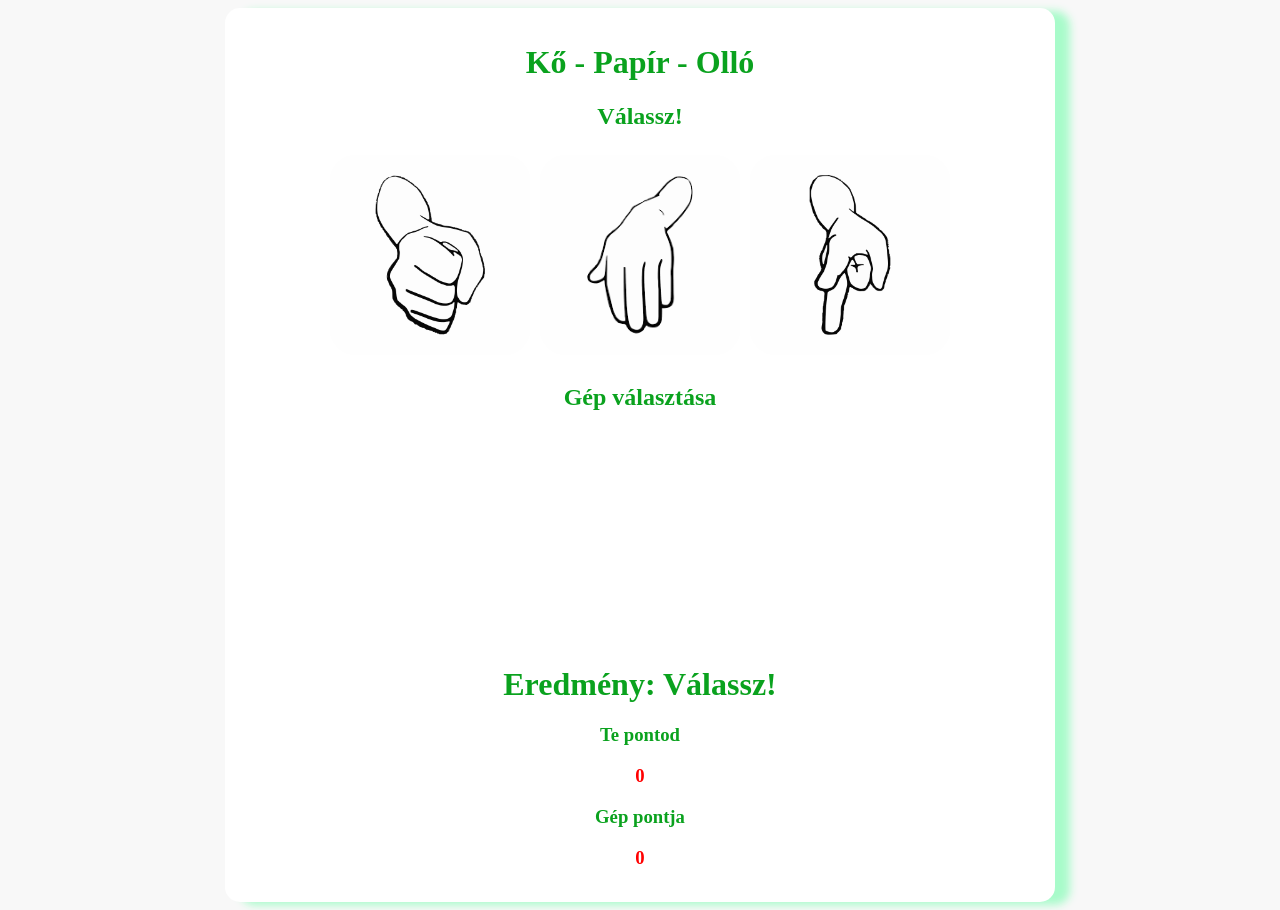
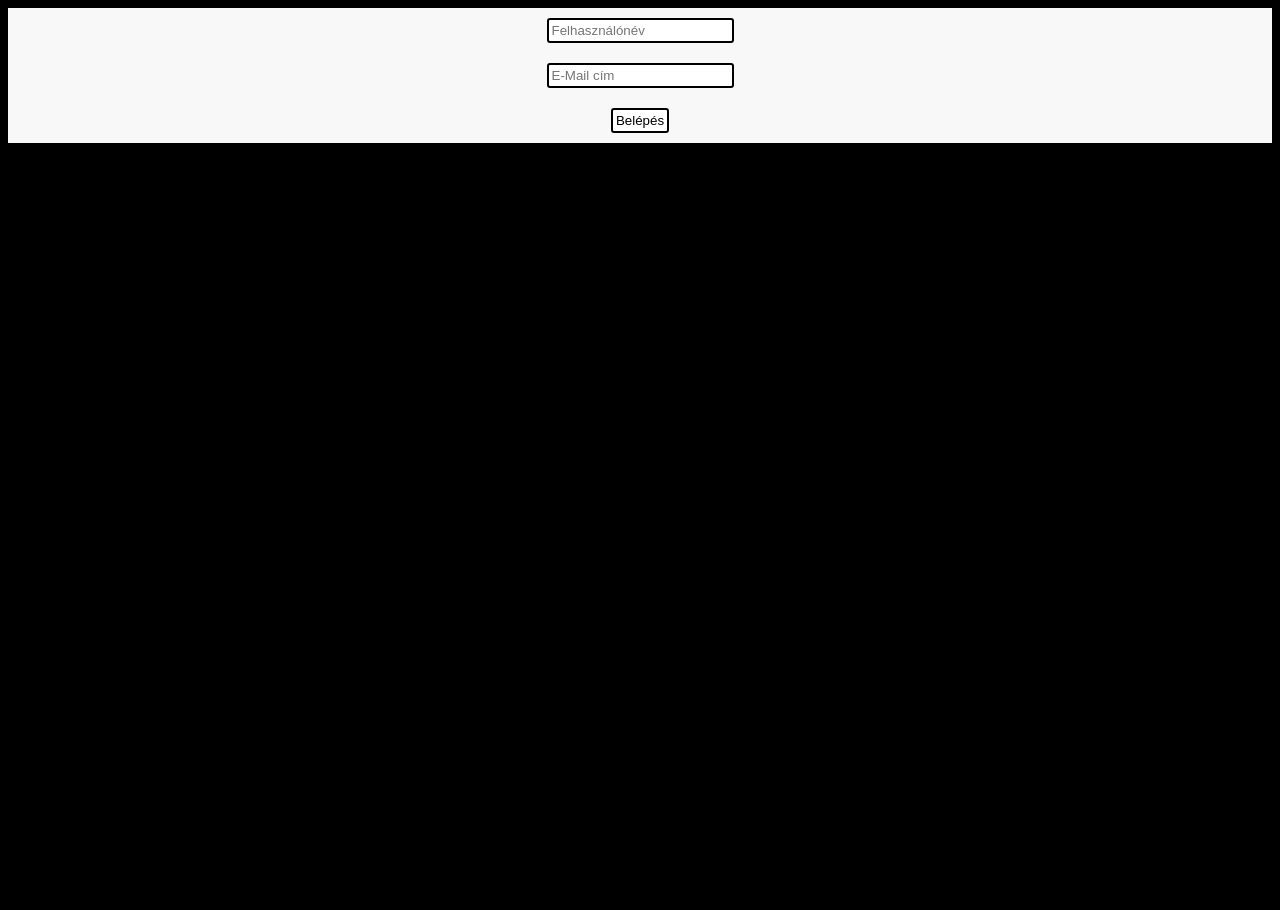
Before and after one commit to adolfaron/KoPapirOllo, a plain HTML site: page index.html in a window 1280 px wide. After the commit the page ends 800 px from the top, so only its background shows below. Drawn offline with nearby package versions, Linux system fonts and the light colour scheme.

Commit message:
email be

```diff
--- a/app.js
+++ b/app.js
@@ -2,6 +2,23 @@ let jatekosPont = 0;
 let gepPont = 0;
 let gepMutat = "img/ures.png";
 let eredmeny = "Válassz!";
+let nev;
+let emailCim;
+
+document.addEventListener("DOMContentLoaded", () => {
+    if(nev == null || emailCim == null){
+        document.getElementById("app").style.display = "none";
+    }
+})
+
+function belepes(){
+    emailCim = document.getElementById("emailBe").value;
+    nev = document.getElementById("nevBe").value;
+    if (emailCim == "" || nev == ""){
+        alert("hibás adatok")
+    }
+    document.getElementById("app").style.display = "";
+}
 
 function kepkatt(kepId, id){
     let kepek = document.querySelectorAll(".lehetosegek img")
@@ -33,7 +50,8 @@ const app = Vue.createApp({
             jatekosPont: jatekosPont,
             gepPont: gepPont,
             gepMutat: gepMutat,
-            eredmeny: eredmeny
+            eredmeny: eredmeny,
+            nev: nev
         }
     },
 });
@@ -45,6 +63,7 @@ function frissit() {
         jatekosPont,
         gepPont,
         gepMutat,
-        eredmeny
+        eredmeny,
+        nev
     });
 }
--- a/index.html
+++ b/index.html
@@ -23,6 +23,11 @@
         <h3>Gép pontja</h3>
         <h3 id="gepPontja">{{ gepPont }}</h3>
     </main>
+    <form>
+        <input type="text" id="nevBe" placeholder="Felhasználónév"><br>
+        <input type="email" id="emailBe" placeholder="E-Mail cím"><br>
+        <button onclick="belepes()">Belépés</button>
+    </form>
     <script src="https://unpkg.com/vue@3/dist/vue.global.js"></script>
     <script src="app.js"></script>
 
--- a/style.css
+++ b/style.css
@@ -1,3 +1,6 @@
+body, html{
+    background-color: #000000;
+}
 h1, h2, h3{
     color: #0AA21E;
     text-align: center;
@@ -9,7 +12,6 @@ img{
     transition: all .2s;
 }
 main{
-    margin-inline: auto;
     max-width: 800px;
     background-color: #FFFFFF;
     border-radius: 15px;
@@ -30,3 +32,22 @@ body{
 .lehetosegek img:hover{
     border: 5px solid rgb(255, 145, 0)
 }
+input{
+    margin: 10px;
+    border: 2px solid black;
+    border-radius: 3px;
+    padding: 3px;
+
+}
+button{
+    margin: 10px;
+    border: 2px solid black;
+    border-radius: 3px;
+    padding: 3px;
+    background-color: #FFFFFF;
+}
+form{
+    margin-inline: auto;
+    text-align: center;
+
+}
```
